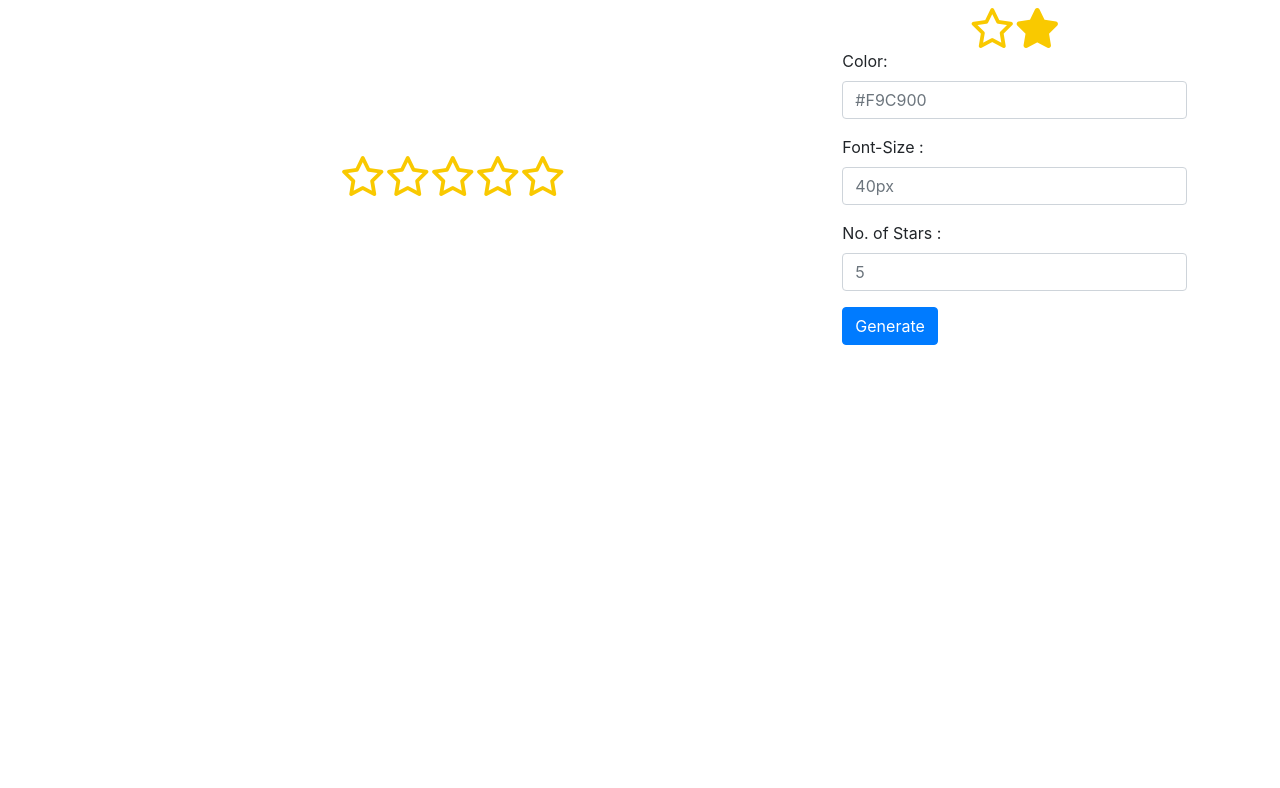
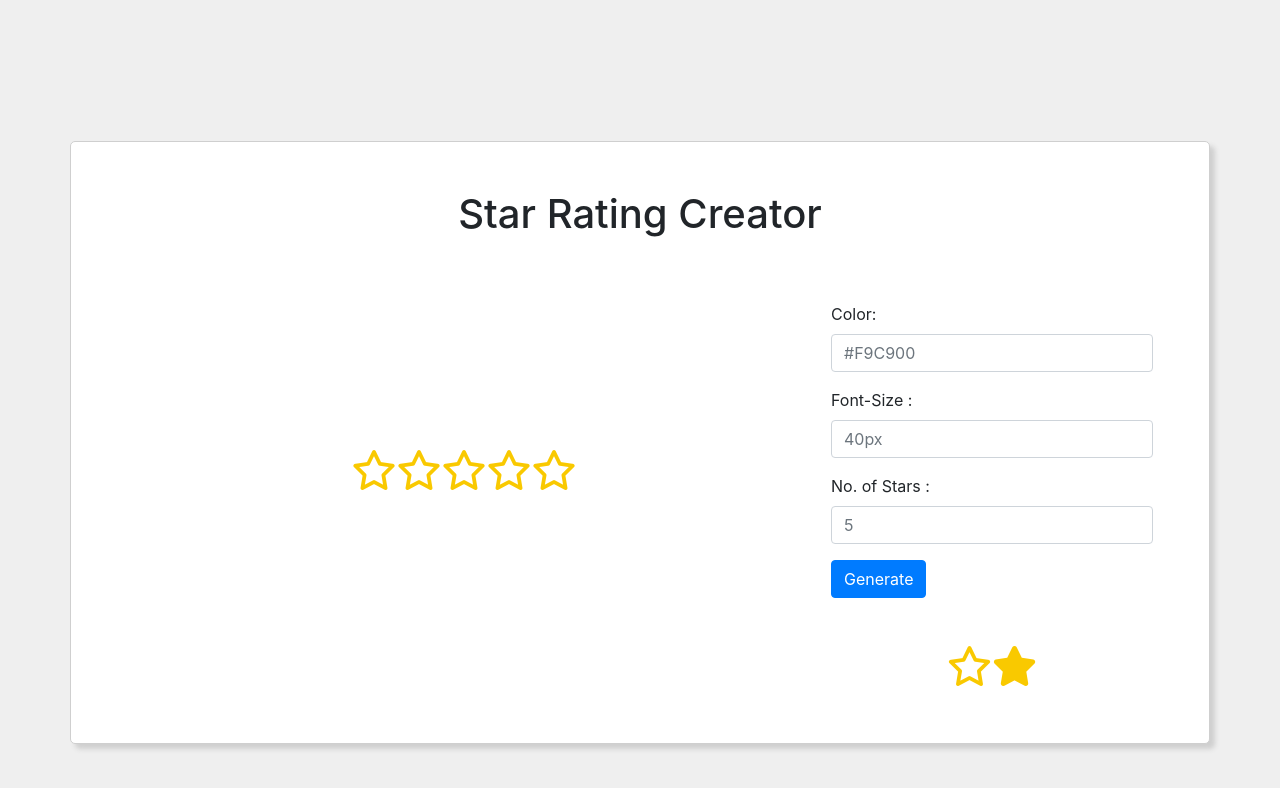
Before and after one commit to vatsacr/react-star-rating, a React (Create React App) app: page / in a window 1280 px wide. Shown: the top 788 px of the page. Built offline with nearby package versions, Linux system fonts and the light colour scheme.

Commit message:
Added header and placed them inside a card

```diff
--- a/src/App.css
+++ b/src/App.css
@@ -0,0 +1,15 @@
+.mt-11 {
+  margin-top: 11%;
+}
+
+body {
+  background: #efefef;
+}
+
+.star-rating-card {
+  border: 1px solid #cfcfcf;
+  box-shadow: 5px 5px 5px #cfcfcf;
+  border-radius: 5px;
+  padding: 3em;
+  background: #ffffff;
+}
--- a/src/App.js
+++ b/src/App.js
@@ -39,7 +39,8 @@ class App extends React.Component {
   };
   render() {
     return (
-      <div className="container">
+      <div className="star-rating-card container mt-11">
+        <h1 className="text-center">Star Rating Creator</h1>
         <div className="col-xl-12 col-lg-12 col-sm-12 col-md-12 col-12 p-2">
           <div className="row">
             <div className="col-xl-8 col-lg-8 col-md-8 col-sm-8 col-12 text-center my-auto">
@@ -54,7 +55,7 @@ class App extends React.Component {
                 fontSize={this.state.fontSize}
               />
             </div>
-            <div className="col-xl-4 col-lg-4 col-md-4 col-sm-4 col-12">
+            <div className="col-xl-4 col-lg-4 col-md-4 col-sm-4 col-12 mt-5">
               <StyleCreator
                 onSubmit={this.onSubmit}
                 captureInput={this.captureInput}
--- a/src/components/StyleCreator.js
+++ b/src/components/StyleCreator.js
@@ -13,10 +13,6 @@ export class StyleCreator extends Component {
   render() {
     return (
       <div>
-        <StyleVisualizer
-          fontSize={this.state.fontSize}
-          colorCode={this.state.colorCode}
-        />
         <form
           onSubmit={(e) => {
             e.preventDefault();
@@ -73,6 +69,10 @@ export class StyleCreator extends Component {
             Generate
           </button>
         </form>
+        <StyleVisualizer
+          fontSize={this.state.fontSize}
+          colorCode={this.state.colorCode}
+        />
       </div>
     );
   }
--- a/src/components/StyleVisualizer.js
+++ b/src/components/StyleVisualizer.js
@@ -3,7 +3,7 @@ import React, { Component } from "react";
 export class StyleVisualizer extends Component {
   render() {
     return (
-      <div className="text-center">
+      <div className="text-center mt-5">
         <div
           className="fa fa-star-o"
           style={{
```
